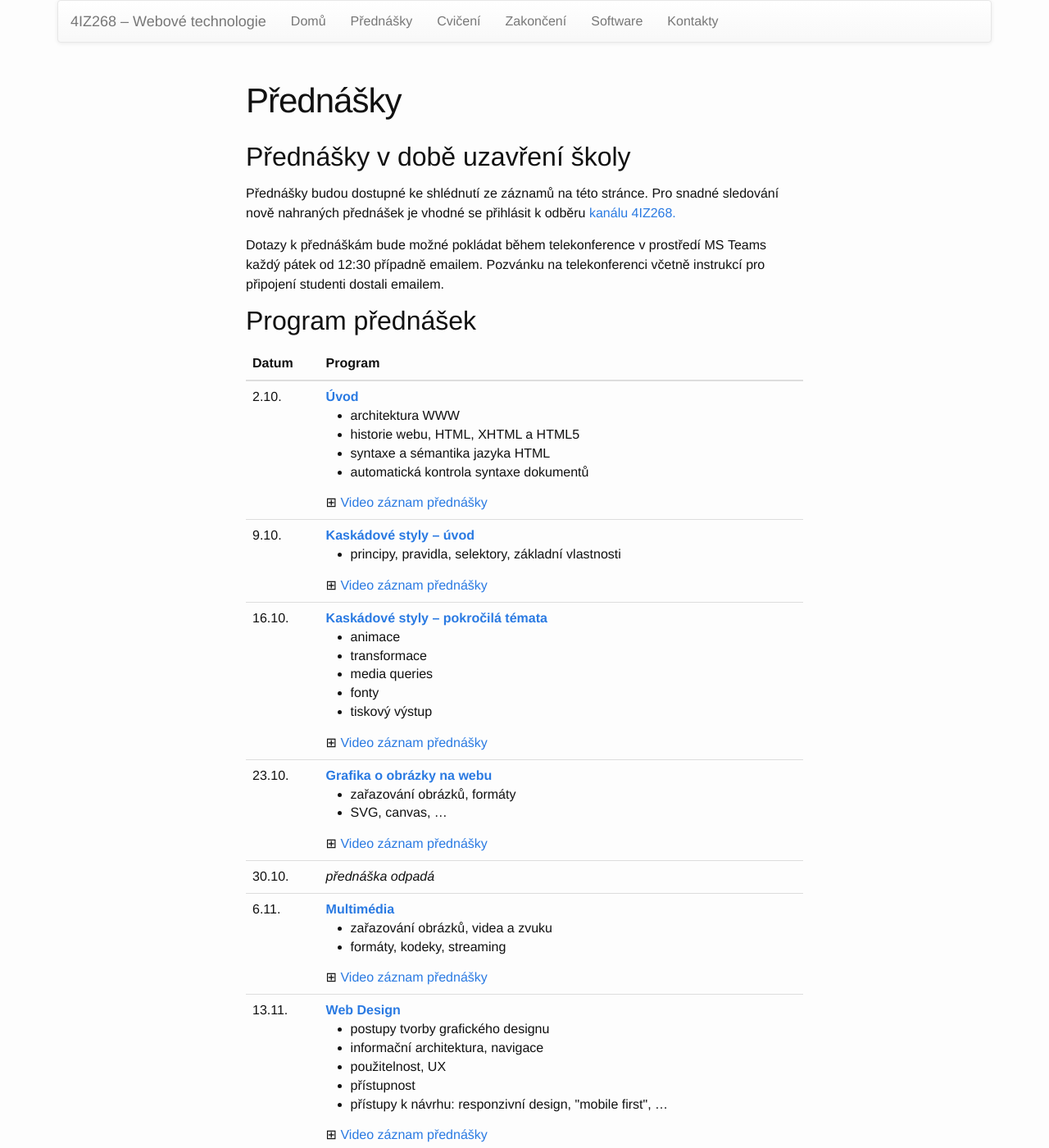
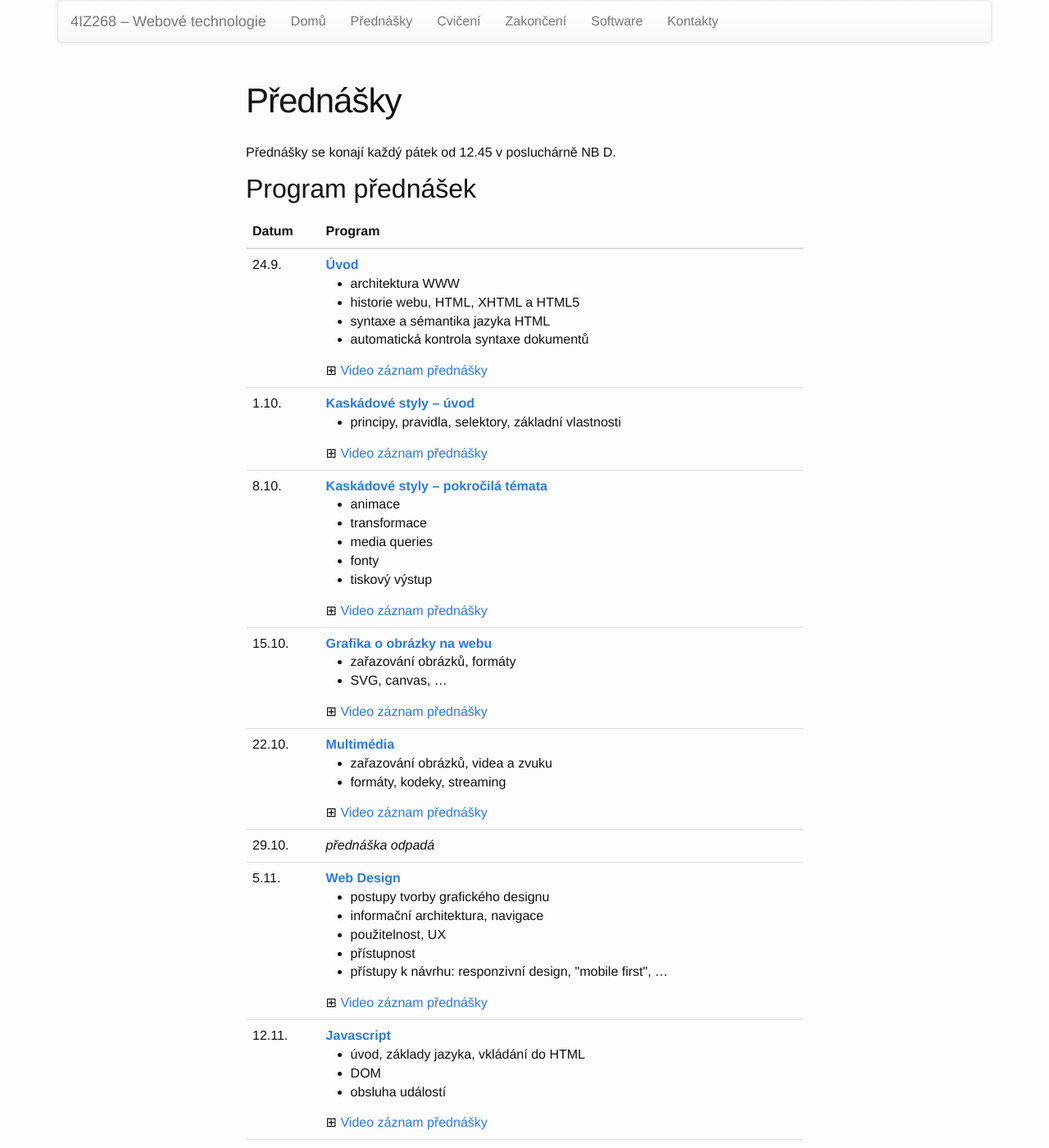
Before and after one commit to 4iz268/4iz268.github.io, a Jekyll site: the page built from prednasky/index.html, in a window 1280 px wide and 1400 px high. Shown: the whole window at 82% size. Built offline with Jekyll 4.4.1, drawn with Linux system fonts in a browser that asks for light colours; nearby versions of some CDN libraries; some of the changed text lies outside the part shown.

Commit message:
Aktualizace na další semestr

```diff
--- a/prednasky/index.html
+++ b/prednasky/index.html
@@ -3,10 +3,9 @@ layout: page
 title: Přednášky
 ---
 
+<p>Přednášky se konají každý pátek od 12.45 v posluchárně NB D.</p>
+
 <!--
-<p>Přednášky se konají každý pátek od 12.45 v posluchárně NB C.</p>
--->
-
 <h2>Přednášky v době uzavření školy</h2>
 
 <p>Přednášky budou dostupné ke shlédnutí ze záznamů na této
@@ -20,7 +19,7 @@ href="https://youtube.com/channel/UC_-aconFXQqExB18MNkSr6g">kanálu
 v prostředí MS Teams každý pátek od 12:30 případně emailem. Pozvánku
 na telekonferenci včetně instrukcí pro připojení studenti dostali
 emailem.</p>
-
+-->
 
 <h2>Program přednášek</h2>
 
@@ -33,7 +32,7 @@ emailem.</p>
   </thead>
   <tbody>
     <tr>
-      <td>2.10.</td>
+      <td>24.9.</td>
       <td>
         <strong><a href="http://www.kosek.cz/vyuka/4iz268/prednasky/uvod/">Úvod</a></strong>
         <ul>
@@ -49,7 +48,7 @@ emailem.</p>
       </td>
     </tr>
     <tr>
-      <td>9.10.</td>
+      <td>1.10.</td>
       <td>
         <strong><a href="http://www.kosek.cz/vyuka/4iz268/prednasky/css/">Kaskádové styly – úvod</a></strong>
         <ul>
@@ -62,7 +61,7 @@ emailem.</p>
       </td>
     </tr>
     <tr>
-      <td>16.10.</td>
+      <td>8.10.</td>
       <td>
         <strong><a href="http://www.kosek.cz/vyuka/4iz268/prednasky/css2/">Kaskádové styly – pokročilá témata</a></strong>
         <ul>
@@ -79,7 +78,7 @@ emailem.</p>
       </td>
     </tr>
     <tr>
-      <td>23.10.</td>
+      <td>15.10.</td>
       <td>
         <strong><a href="http://www.kosek.cz/vyuka/4iz268/prednasky/grafika/">Grafika o obrázky na webu</a></strong>
         <ul>
@@ -93,11 +92,7 @@ emailem.</p>
       </td>
     </tr>
     <tr>
-      <td>30.10.</td>
-      <td><em>přednáška odpadá</em> </td>
-    </tr>
-    <tr>
-      <td>6.11.</td>
+      <td>22.10.</td>
       <td><strong><a href="http://www.kosek.cz/vyuka/4iz268/prednasky/multimedia/">Multimédia</a></strong>
         <ul>
           <li>zařazování obrázků, videa a zvuku</li>
@@ -110,7 +105,11 @@ emailem.</p>
       </td>
     </tr>
     <tr>
-      <td>13.11.</td>
+      <td>29.10.</td>
+      <td><em>přednáška odpadá</em> </td>
+    </tr>
+    <tr>
+      <td>5.11.</td>
       <td>
         <strong><a href="http://www.kosek.cz/vyuka/4iz268/prednasky/design/">Web Design</a></strong>
         <ul>
@@ -127,7 +126,7 @@ emailem.</p>
       </td>
     </tr>
     <tr>
-      <td>20.11.</td>
+      <td>12.11.</td>
       <td>
         <strong><a href="http://www.kosek.cz/vyuka/4iz268/prednasky/js-uvod/">Javascript</a></strong>
         <ul>
@@ -187,7 +186,12 @@ emailem.</p>
       </td>
     </tr>
     <tr>
-      <td>18.12.</td>
+      <td>10.12.</td>
+      <td><em>zvaná přednáška &ndash; bude upřesněno</td>
+    </tr>
+    <!--
+    <tr>
+      <td>10.12.</td>
       <td>
         <strong><a href="http://www.kosek.cz/vyuka/4iz268/prednasky/seo/">SEO</a></strong>
         <ul>
@@ -201,6 +205,7 @@ emailem.</p>
         </details>
       </td>
     </tr>
+    -->
     <!--
     <tr>
       <td>6.12.</td>
```
Also changed, not shown: other parts of prednasky/index.html (+4 -6 lines).
